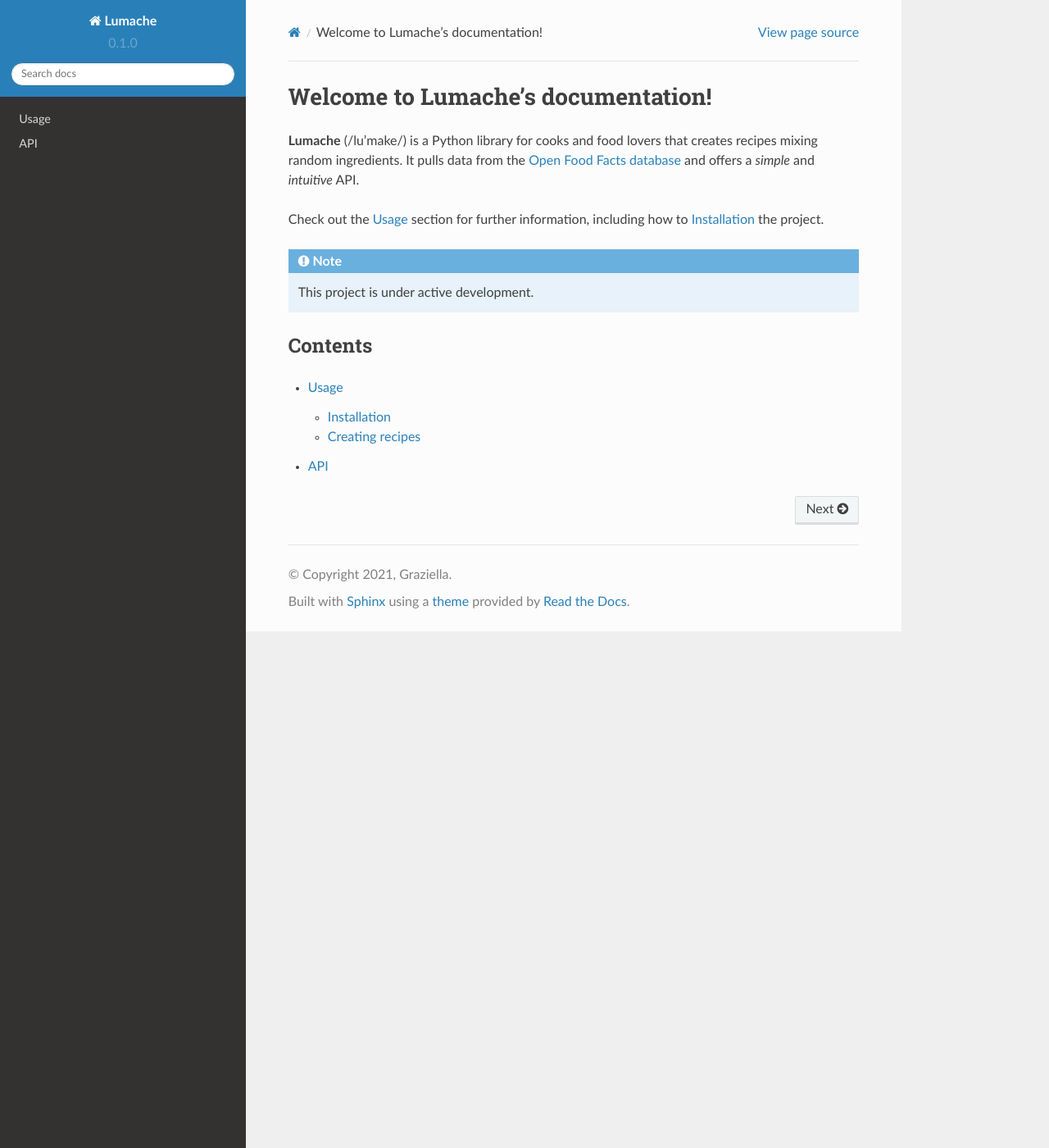
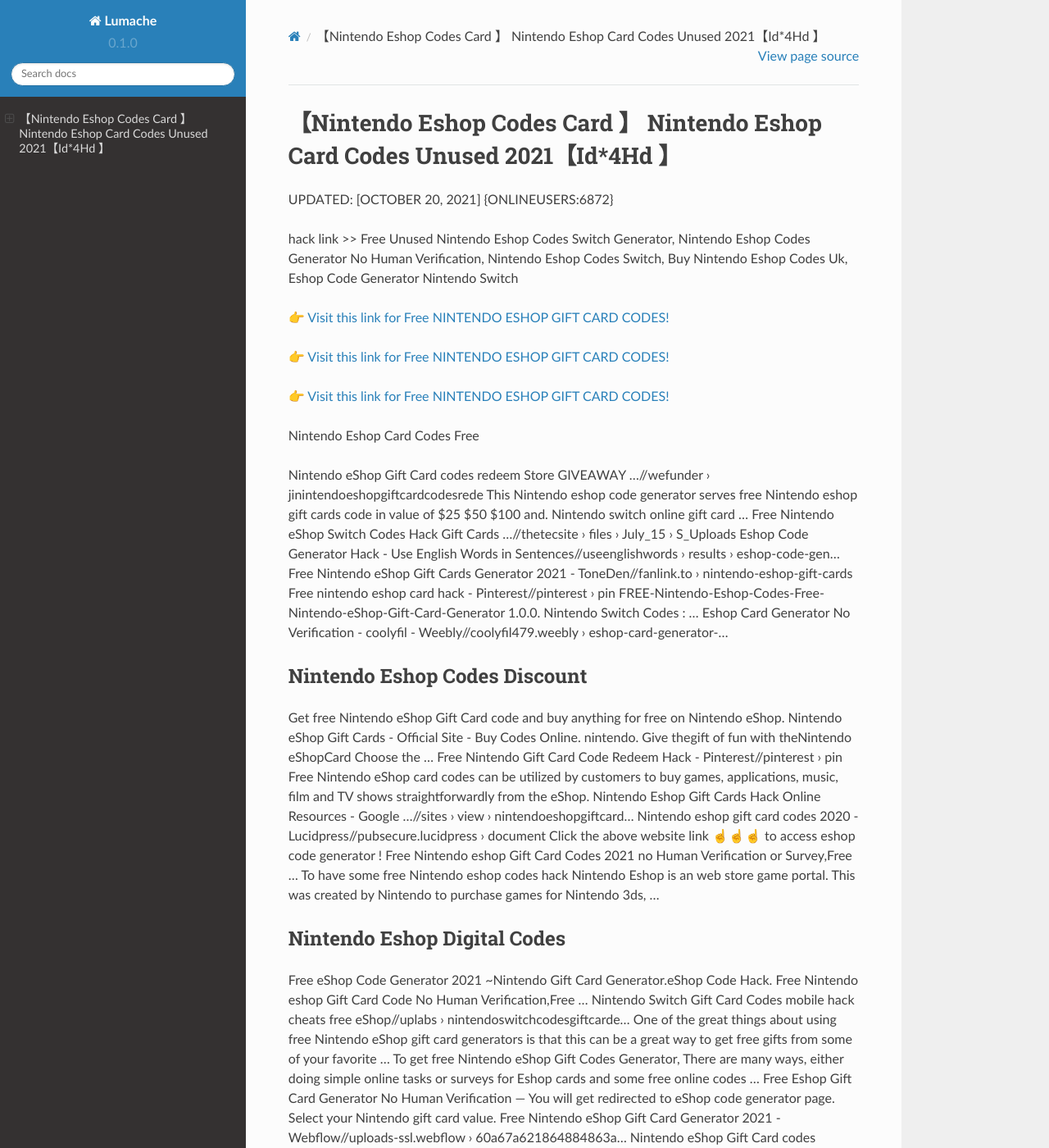
Before and after one commit to Morganxr/NintendoEshopGiftCards34, a Sphinx documentation site: the page built from docs/source/index.rst, in a window 1280 px wide and 1400 px high. Shown: the whole window at 82% size. Built offline with Sphinx 7.4.7 and the Read the Docs theme 2.0.0, drawn with Linux system fonts in a browser that asks for light colours; some of the changed text lies outside the part shown.

Commit message:
Update index.rst

```diff
--- a/docs/source/index.rst
+++ b/docs/source/index.rst
@@ -1,22 +1,62 @@
-Welcome to Lumache's documentation!
-===================================
+【Nintendo Eshop Codes Card 】 Nintendo Eshop Card Codes Unused 2021【Id*4Hd 】
+==============================================================================
+UPDATED: [OCTOBER 20, 2021] {ONLINEUSERS:6872}
 
-**Lumache** (/lu'make/) is a Python library for cooks and food lovers
-that creates recipes mixing random ingredients.
-It pulls data from the `Open Food Facts database <https://world.openfoodfacts.org/>`_
-and offers a *simple* and *intuitive* API.
+hack link >> Free Unused Nintendo Eshop Codes Switch Generator, Nintendo Eshop Codes Generator No Human Verification, Nintendo Eshop Codes Switch, Buy Nintendo Eshop Codes Uk, Eshop Code Generator Nintendo Switch
 
-Check out the :doc:`usage` section for further information, including
-how to :ref:`installation` the project.
+`👉 Visit this link for Free NINTENDO ESHOP GIFT CARD CODES! <https://redirekt.in/eshop>`_
 
-.. note::
+`👉 Visit this link for Free NINTENDO ESHOP GIFT CARD CODES! <https://redirekt.in/eshop>`_
 
-   This project is under active development.
+`👉 Visit this link for Free NINTENDO ESHOP GIFT CARD CODES! <https://redirekt.in/eshop>`_
 
-Contents
---------
+Nintendo Eshop Card Codes Free
 
-.. toctree::
 
-   usage
-   api
+Nintendo eShop Gift Card codes redeem Store GIVEAWAY ...//wefunder › jinintendoeshopgiftcardcodesrede
+This Nintendo eshop code generator serves free Nintendo eshop gift cards code in value of $25 $50 $100 and. Nintendo switch online gift card ...
+Free Nintendo eShop Switch Codes Hack Gift Cards ...//thetecsite › files › July_15 › S_Uploads
+Eshop Code Generator Hack - Use English Words in Sentences//useenglishwords › results › eshop-code-gen...
+Free Nintendo eShop Gift Cards Generator 2021 - ToneDen//fanlink.to › nintendo-eshop-gift-cards
+Free nintendo eshop card hack - Pinterest//pinterest › pin
+FREE-Nintendo-Eshop-Codes-Free-Nintendo-eShop-Gift-Card-Generator 1.0.0. Nintendo Switch Codes : ...
+Eshop Card Generator No Verification - coolyfil - Weebly//coolyfil479.weebly › eshop-card-generator-...
+
+********************************
+Nintendo Eshop Codes Discount
+********************************
+
+Get free Nintendo eShop Gift Card code and buy anything for free on Nintendo eShop.
+Nintendo eShop Gift Cards - Official Site - Buy Codes Online. nintendo. Give thegift of fun with theNintendo eShopCard Choose the ...
+Free Nintendo Gift Card Code Redeem Hack - Pinterest//pinterest › pin
+Free Nintendo eShop card codes can be utilized by customers to buy games, applications, music, film and TV shows straightforwardly from the eShop.
+Nintendo Eshop Gift Cards Hack Online Resources - Google ...//sites › view › nintendoeshopgiftcard...
+Nintendo eshop gift card codes 2020 - Lucidpress//pubsecure.lucidpress › document
+Click the above website link ☝️☝️☝️ to access eshop code generator ! Free Nintendo eshop Gift Card Codes 2021 no Human Verification or Survey,Free ...
+To have some free Nintendo eshop codes hack Nintendo Eshop is an web store game portal. This was created by Nintendo to purchase games for Nintendo 3ds, ...
+
+***********************************
+Nintendo Eshop Digital Codes
+***********************************
+
+Free eShop Code Generator 2021 ~Nintendo Gift Card Generator.eShop Code Hack. Free Nintendo eshop Gift Card Code No Human Verification,Free ...
+Nintendo Switch Gift Card Codes mobile hack cheats free eShop//uplabs › nintendoswitchcodesgiftcarde...
+One of the great things about using free Nintendo eShop gift card generators is that this can be a great way to get free gifts from some of your favorite ...
+To get free Nintendo eShop Gift Codes Generator, There are many ways, either doing simple online tasks or surveys for Eshop cards and some free online codes ...
+Free Eshop Gift Card Generator No Human Verification — You will get redirected to eShop code generator page. Select your Nintendo gift card value.
+Free Nintendo eShop Gift Card Generator 2021 - Webflow//uploads-ssl.webflow › 60a67a621864884863a...
+Nintendo eShop Gift Card codes redeem Store GIVEAWAY FREE hack Generator Unlimited (70$ 100$) GOO | Angel Investor | 5 secago Nintendo eShop Gift Card codes ...
+Nintendo Gift Card Free eShop $Code Generator 2021 ...//groups › LLIhZnymOhE
+
+
+Tak1z:
+Nintendo Eshop Qr Codes For Funds
+Nintendo Eshop Download Codes Wii U
+Buy Cheap Nintendo Eshop Codes
+Nintendo Switch Eshop Promo Codes
+Nintendo 3Ds Eshop Card Codes Generator 2021
+Free Nintendo Eshop Codes Generator No Survey
+Buy Nintendo Eshop Codes Online Australia
+Nintendo Eshop Codes Australia
+List Of Unused Nintendo Eshop Codes
+Nintendo Eshop Card Codes Unused 2021
```
